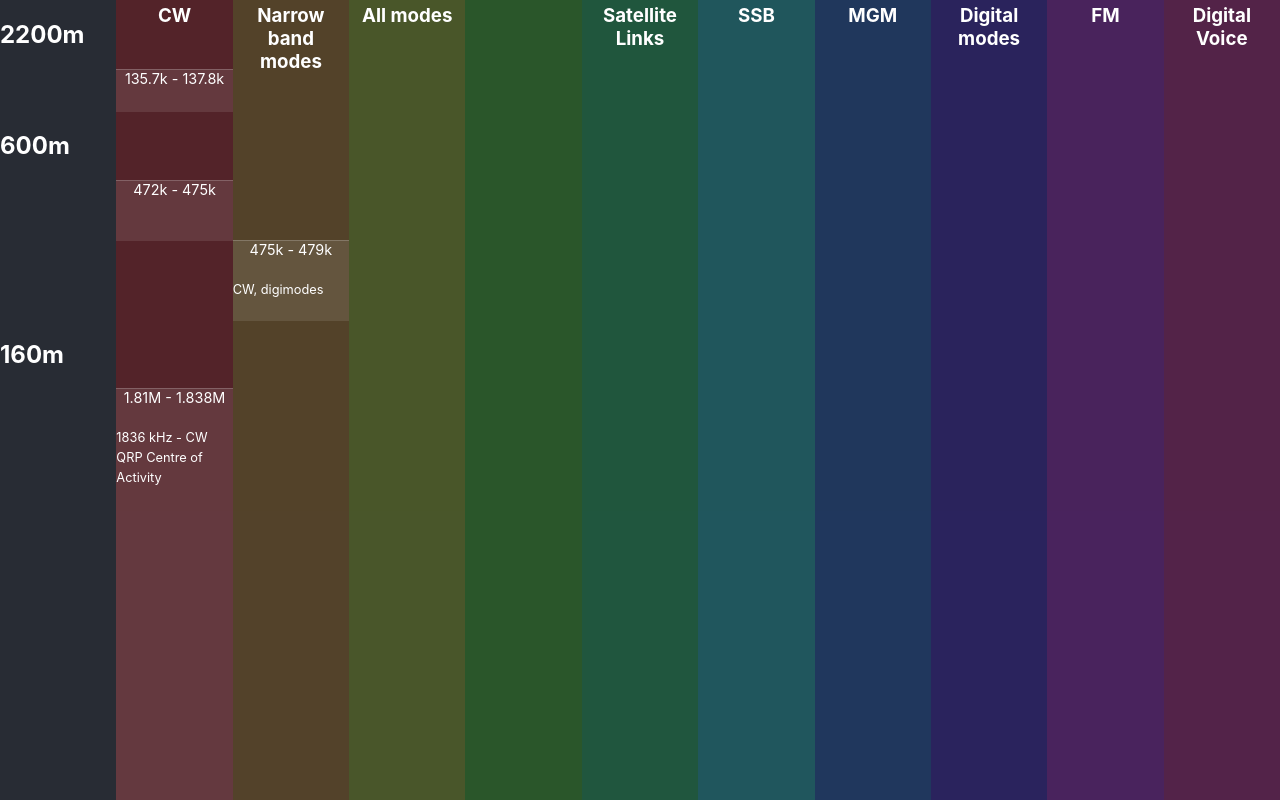
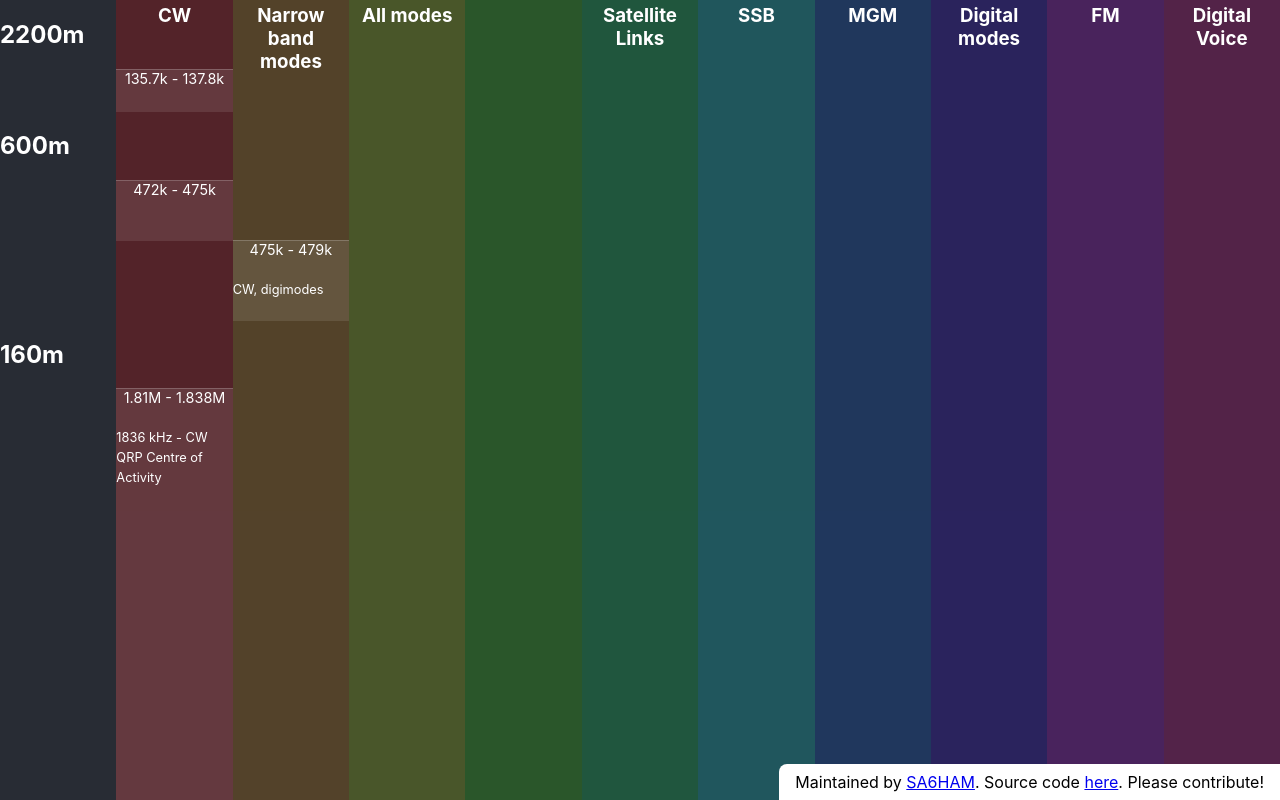
Before and after one commit to skaramicke/bandplan.sa6ham.se, a React (Create React App) app: page / in a window 1280 px wide. Shown: the top 800 px of the page. Built offline with nearby package versions, Linux system fonts and the light colour scheme.

Commit message:
Add footer

```diff
--- a/src/App.css
+++ b/src/App.css
@@ -27,11 +27,13 @@ span.comment {
   padding: 0.5rem, 0;
 }
 
-@keyframes App-logo-spin {
-  from {
-    transform: rotate(0deg);
-  }
-  to {
-    transform: rotate(360deg);
-  }
+.footer {
+  position: fixed;
+  right: 0;
+  bottom: 0;
+  border-top-left-radius: 0.5rem;
+  padding: 0.5rem 1rem;
+  z-index: 1000;
+  background-color: white;
+  color: black;
 }
--- a/src/App.js
+++ b/src/App.js
@@ -15,6 +15,11 @@ function App() {
   return (
     <div className="App">
       <BandPlan bands={bands} />
+      <div className="footer">
+        Maintained by <a href="https://sa6ham.se">SA6HAM</a>. Source code{" "}
+        <a href="https://github.com/skaramicke/bandplan.sa6ham.se">here</a>.
+        Please contribute!
+      </div>
     </div>
   );
 }
```
